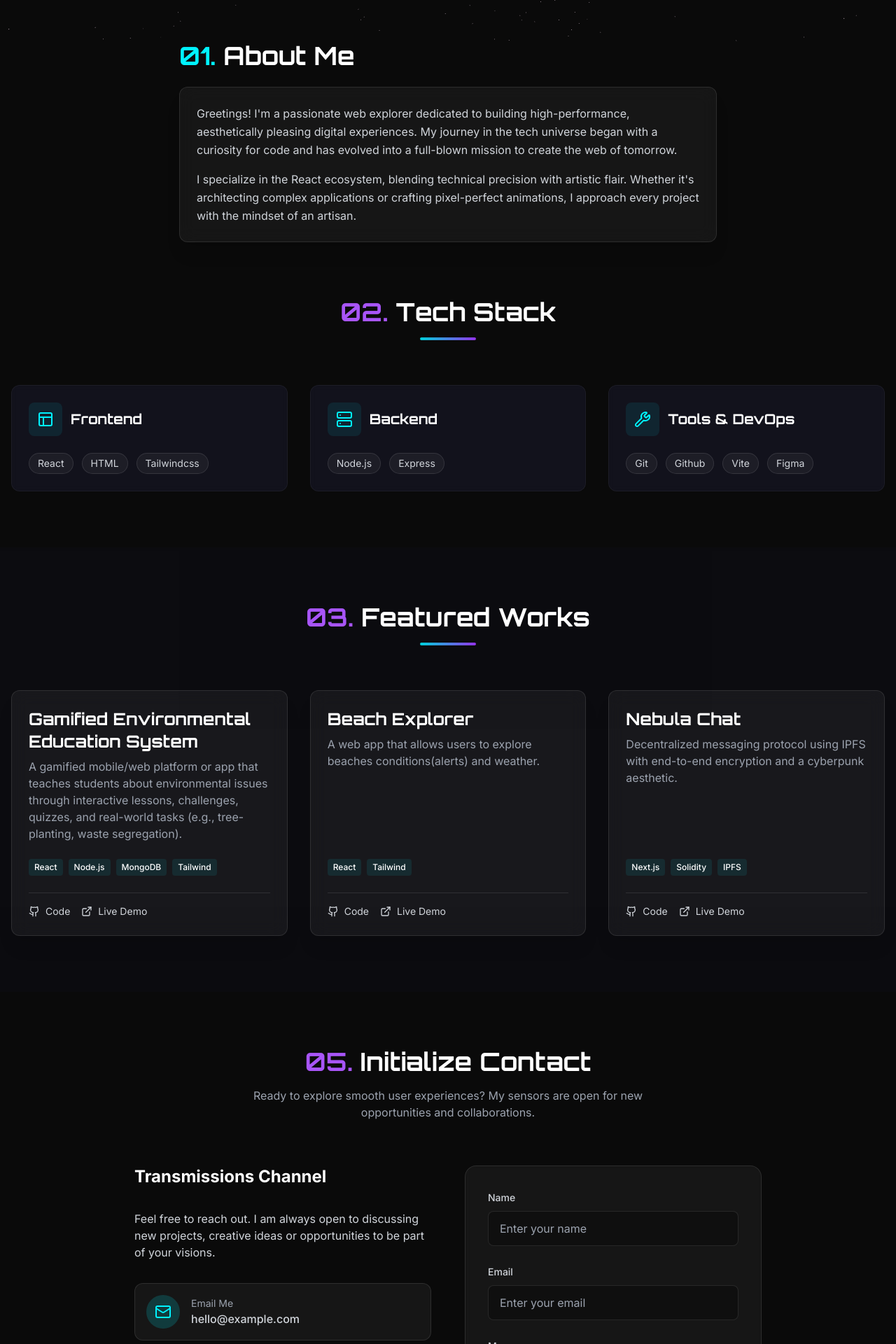
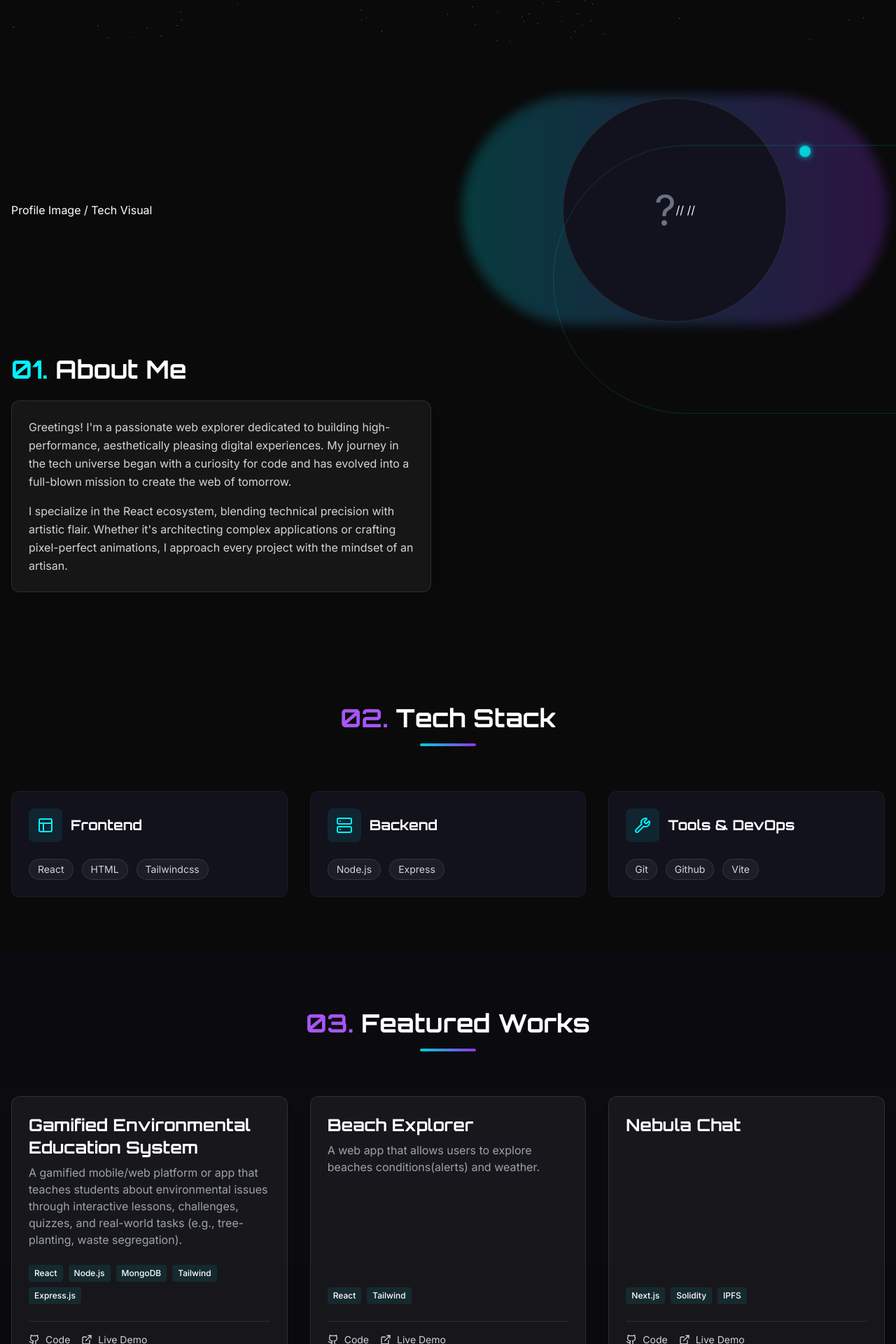
Before and after one commit to Sujal-thool/portfolio, a React (Vite) app: page / in a window 1280 px wide. Shown: the part 740-2660 px from the top of the page at 70% size. Built offline with nearby package versions, Linux system fonts and the light colour scheme.

Commit message:
made changes in navbar and footer

```diff
--- a/src/components/layout/Navbar.jsx
+++ b/src/components/layout/Navbar.jsx
@@ -15,7 +15,6 @@ const Navbar = () => {
         { name: 'About', href: '#about' },
         { name: 'Skills', href: '#skills' },
         { name: 'Projects', href: '#projects' },
-        { name: 'Experience', href: '#experience' },
         { name: 'Contact', href: '#contact' },
     ];
 
--- a/src/sections/About.jsx
+++ b/src/sections/About.jsx
@@ -3,15 +3,32 @@ import Card from '../components/ui/Card';
 
 const About = () => {
     return (
-        <section id="about" className="py-0 px-4 relative">
+        <section id="about" className="py-20 px-4 relative">
             <div className="max-w-7xl mx-auto">
                 <motion.div
                     initial={{ opacity: 0, y: 50 }}
                     whileInView={{ opacity: 1, y: 0 }}
                     viewport={{ once: true }}
                     transition={{ duration: 0.6 }}
-                    className="max-w-3xl mx-auto"
+                    className="grid md:grid-cols-2 gap-12 items-center"
                 >
+
+                    Profile Image / Tech Visual
+                    <div className="relative group">
+                        <div className="absolute -inset-1 bg-gradient-to-r from-primary-500 to-secondary-500 rounded-full blur opacity-25 group-hover:opacity-75 transition duration-1000 group-hover:duration-200"></div>
+                        <div className="relative w-64 h-64 mx-auto md:w-80 md:h-80 rounded-full bg-space-900 border border-white/10 overflow-hidden flex items-center justify-center">
+                            <span className="text-gray-500 text-6xl">?</span>
+                          //  {/* Replace with actual image later */}
+                           // {/* <img src="/path/to/profile.jpg" alt="Profile" className="w-full h-full object-cover" /> */}
+                        </div>
+
+
+                        {/* Orbiting elements decoration */}
+                        <div className="absolute top-1/2 left-1/2 -translate-x-1/2 -translate-y-1/2 w-[120%] h-[120%] border border-primary-500/20 rounded-full animate-spin-slow pointer-events-none">
+                            <div className="absolute top-0 left-1/2 -translate-x-1/2 w-4 h-4 bg-primary-500 rounded-full shadow-[0_0_10px_theme('colors.primary.500')]"></div>
+                        </div>
+                    </div>
+
                     <div className="space-y-6">
                         <h2 className="text-3xl md:text-4xl font-bold font-display text-white">
                             <span className="text-primary-400">01.</span> About Me
--- a/src/sections/Contact.jsx
+++ b/src/sections/Contact.jsx
@@ -12,7 +12,7 @@ const Contact = () => {
                     className="text-center mb-16"
                 >
                     <h2 className="text-3xl md:text-4xl font-bold font-display mb-4">
-                        <span className="text-secondary-400">05.</span> Initialize Contact
+                        <span className="text-secondary-400">04.</span> Initialize Contact
                     </h2>
                     <p className="text-gray-400 max-w-xl mx-auto">
                         Ready to explore smooth user experiences? My sensors are open for new opportunities and collaborations.
@@ -40,7 +40,7 @@ const Contact = () => {
                                 </div>
                                 <div>
                                     <p className="text-sm text-gray-400">Email Me</p>
-                                    <p className="font-medium">hello@example.com</p>
+                                    <p className="font-medium">sujalthool01@gmail.com</p>
                                 </div>
                             </a>
 
--- a/src/sections/Experience.jsx
+++ /dev/null
@@ -1,94 +0,0 @@
-import { motion } from 'framer-motion';
-import { Calendar, Briefcase } from 'lucide-react';
-
-const experiences = [
-    {
-        role: "Senior Frontend Engineer",
-        company: "TechNova Systems",
-        period: "2023 - Present",
-        description: "Leading the development of next-gen SaaS platforms. Implemented micro-frontend architecture reducing build times by 40%."
-    },
-    {
-        role: "Full Stack Developer",
-        company: "Orbital Creative",
-        period: "2021 - 2023",
-        description: "Developed immersive web experiences for high-profile clients using Three.js and WebGL. Collaborated with design teams to push visual boundaries."
-    },
-    {
-        role: "Junior Web Developer",
-        company: "StartUp Inc",
-        period: "2019 - 2021",
-        description: "Built responsive websites and internal tools. Mastered the fundamentals of React and modern CSS practices."
-    }
-];
-
-const ExperienceItem = ({ exp, index }) => (
-    <motion.div
-        initial={{ opacity: 0, x: -50 }}
-        whileInView={{ opacity: 1, x: 0 }}
-        viewport={{ once: true }}
-        transition={{ duration: 0.5, delay: index * 0.2 }}
-        className="relative pl-8 md:pl-0"
-    >
-        {/* Timeline Line (Hidden on mobile, custom placed in grid) */}
-
-        <div className="md:grid md:grid-cols-5 md:gap-8 group">
-            {/* Date (Left Side) */}
-            <div className="md:col-span-2 md:text-right mb-2 md:mb-0">
-                <span className="inline-flex items-center gap-2 px-3 py-1 rounded-full bg-white/5 text-primary-300 text-sm font-medium border border-white/10">
-                    <Calendar size={14} /> {exp.period}
-                </span>
-            </div>
-
-            {/* Timeline Node (Center) */}
-            <div className="hidden md:flex flex-col items-center relative">
-                <div className="w-px h-full bg-white/10 absolute top-0 left-1/2 -translate-x-1/2 group-last:h-full"></div>
-                <div className="w-4 h-4 rounded-full bg-space-950 border-2 border-primary-500 z-10 mt-1.5 group-hover:scale-125 transition-transform shadow-[0_0_10px_theme('colors.primary.500')]"></div>
-            </div>
-
-            {/* Content (Right Side) */}
-            <div className="md:col-span-2 pb-12 border-l border-white/10 md:border-l-0 pl-6 md:pl-0 ml-[-29px] md:ml-0 relative">
-                {/* Mobile Node */}
-                <div className="md:hidden absolute -left-[5px] top-[6px] w-2.5 h-2.5 rounded-full bg-primary-500 ring-4 ring-space-950"></div>
-
-                <h3 className="text-xl font-bold text-white flex items-center gap-2">
-                    {exp.role}
-                </h3>
-                <p className="text-secondary-400 font-medium mb-3 flex items-center gap-1">
-                    <Briefcase size={14} /> {exp.company}
-                </p>
-                <p className="text-gray-400 text-sm leading-relaxed">
-                    {exp.description}
-                </p>
-            </div>
-        </div>
-    </motion.div>
-);
-
-const Experience = () => {
-    return (
-        <section id="experience" className="py-20 px-4">
-            <div className="max-w-4xl mx-auto">
-                <motion.div
-                    initial={{ opacity: 0 }}
-                    whileInView={{ opacity: 1 }}
-                    viewport={{ once: true }}
-                    className="text-center mb-16"
-                >
-                    <h2 className="text-3xl md:text-4xl font-bold font-display mb-4">
-                        <span className="text-primary-400">04.</span> Journey
-                    </h2>
-                    <div className="h-1 w-20 bg-gradient-to-r from-primary-500 to-secondary-500 mx-auto rounded-full"></div>
-                </motion.div>
-
-                <div className="space-y-0 relative">
-                    {experiences.map((exp, index) => (
-                        <ExperienceItem key={index} exp={exp} index={index} />
-                    ))}
-                </div>
-            </div>
-        </section>
-    );
-};
-
-export default Experience;
--- a/src/sections/Projects.jsx
+++ b/src/sections/Projects.jsx
@@ -6,7 +6,7 @@ const projects = [
     {
         title: "Gamified Environmental Education System",
         description: "A gamified mobile/web platform or app that teaches students about environmental issues through interactive lessons, challenges, quizzes, and real-world tasks (e.g., tree-planting, waste segregation).",
-        tags: ["React", "Node.js", "MongoDB", "Tailwind"],
+        tags: ["React", "Node.js", "MongoDB", "Tailwind","Express.js"],
         github: "#",
         live: "#"
     },
@@ -19,7 +19,7 @@ const projects = [
     },
     {
         title: "Nebula Chat",
-        description: "Decentralized messaging protocol using IPFS with end-to-end encryption and a cyberpunk aesthetic.",
+        description: "",
         tags: ["Next.js", "Solidity", "IPFS"],
         github: "#",
         live: "#"
--- a/src/sections/Skills.jsx
+++ b/src/sections/Skills.jsx
@@ -45,9 +45,9 @@ const Skills = () => {
         {
             title: "Tools & DevOps",
             icon: Wrench,
-            skills: ["Git","Github", "Vite", "Figma"],
+            skills: ["Git","Github", "Vite"],
             delay: 0.3
-        }
+        },
     ];
 
     return (
```
